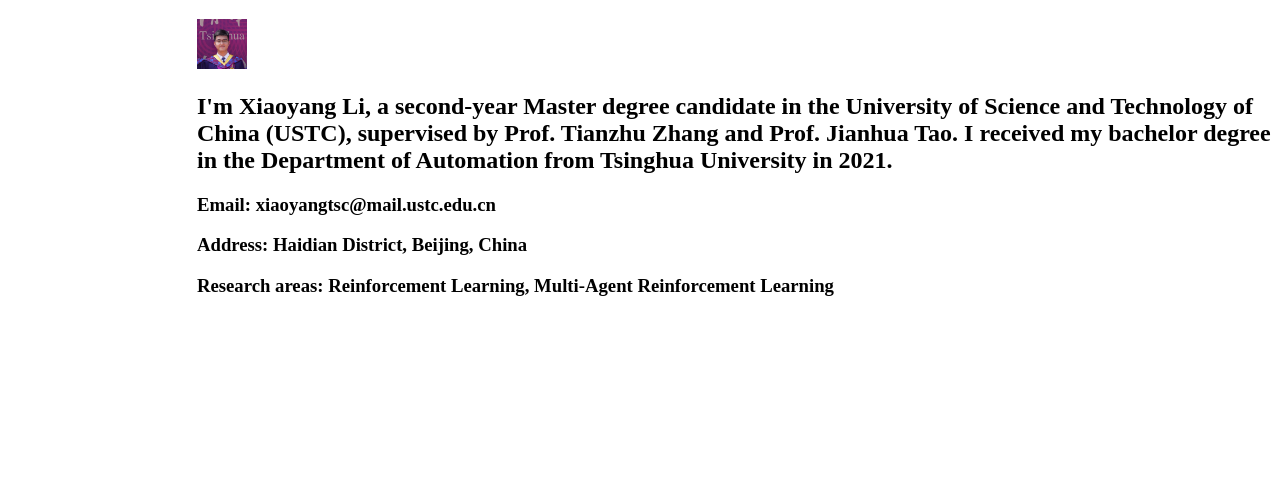
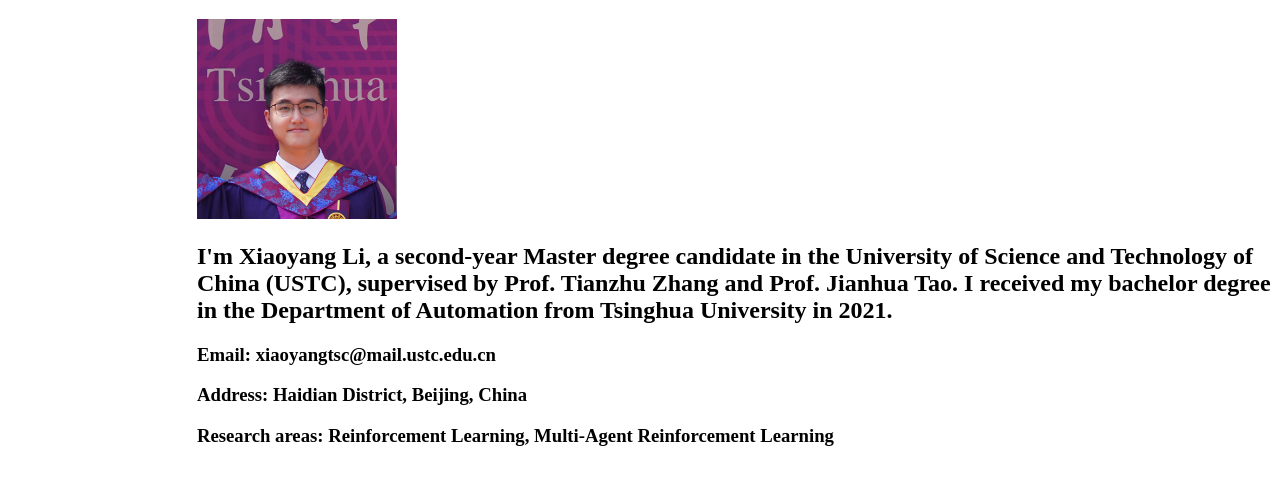
Before and after one commit to ToasterSC/ToasterSC.github.io, a plain HTML site: page index.html in a window 1280 px wide. Shown: the part 61-546 px from the top of the page. Drawn offline with Linux system fonts and the light colour scheme.

Commit message:
Update index.html

```diff
--- a/index.html
+++ b/index.html
@@ -13,7 +13,7 @@
 	<body>
 
 		<h1>Xiaoyang Li</h1>
-		<img src="./img/head.jpg" height="50px" width="50px" class="ex1" />
+		<img src="./img/head.jpg" height="200px" width="200px" class="ex1" />
 		<h2 class="ex1">I'm Xiaoyang Li, a second-year Master degree candidate in the University of Science and Technology of China (USTC), supervised by Prof. Tianzhu Zhang and Prof. Jianhua Tao. I received my bachelor degree in the Department of Automation from Tsinghua University in 2021.</h2>
 		<h3 class="ex1">Email: xiaoyangtsc@mail.ustc.edu.cn</h3>
 		<h3 class="ex1">Address: Haidian District, Beijing, China</h3>
```
